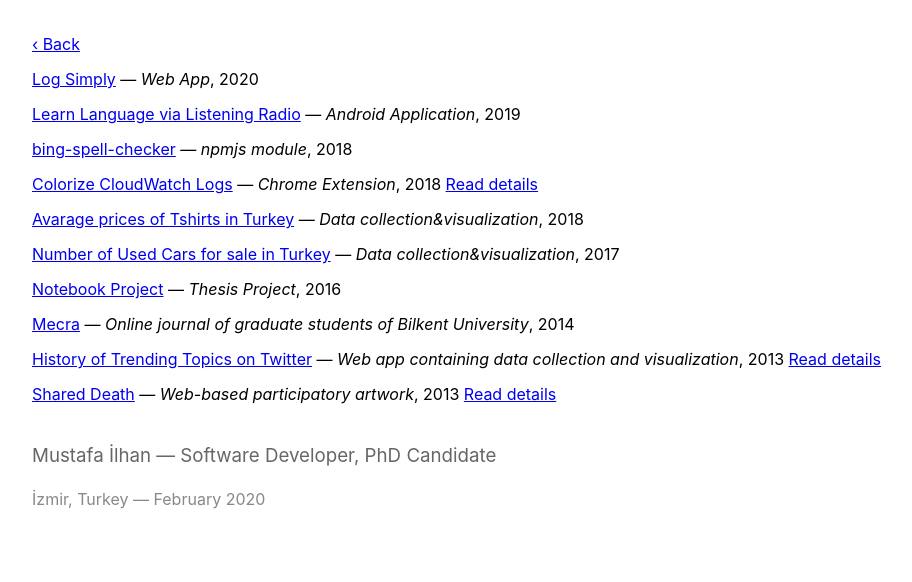
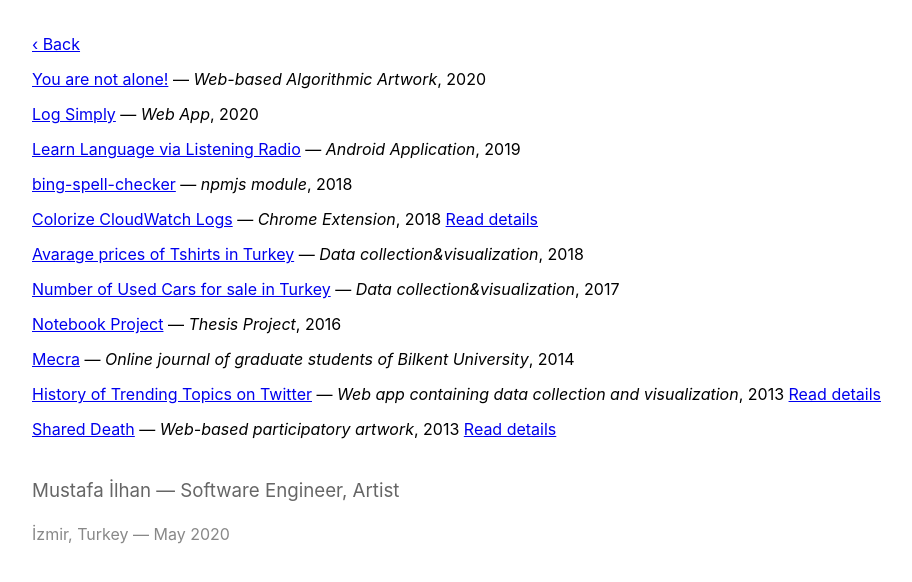
Before and after one commit to ilhan-mstf/ilhan-mstf.github.io, a plain HTML site: page list_of_projects.html in a window 1280 px wide. Shown: the part 132-714 px from the top of the page, without its empty margins (56-968 px from the left). Drawn offline with Linux system fonts and the light colour scheme.

Commit message:
Update headline, add you are not alone

```diff
--- a/list_of_projects.html
+++ b/list_of_projects.html
@@ -1,8 +1,6 @@
 <!--
 
   Come and contribute https://github.com/ilhan-mstf/
-
-  Enter hackMode you'll see more!
 
 -->
 
@@ -11,8 +9,8 @@
 <head>
   <meta charset="utf-8">
   <meta name="viewport" content="width=device-width, initial-scale=1, shrink-to-fit=no">
-  <title>List of Works - Mustafa İlhan | Software Developer, PhD Candidate</title>
-  <meta name="description" content="List of Works - Mustafa İlhan | Software Developer, PhD Candidate | Personal Web Page"/>
+  <title>List of Works - Mustafa İlhan | Software Engineer, Artist</title>
+  <meta name="description" content="List of Works - Mustafa İlhan | Software Engineer, Artist | Personal Web Page"/>
 
   <style type="text/css">
     body {
@@ -75,6 +73,7 @@
     <h1>List of Projects</h1>
     <a href="/">&lsaquo; Back</a>
     <ul>
+      <li><a href="https://bit.ly/youAreNotAlone">You are not alone!</a> &mdash; <i>Web-based Algorithmic Artwork</i>, 2020</li>
       <li><a href="https://bit.ly/logSimply">Log Simply</a> &mdash; <i>Web App</i>, 2020</li>
       <li><a href="https://play.google.com/store/apps/details?id=com.learn.radio">Learn Language via Listening Radio</a> &mdash; <i>Android Application</i>, 2019</li>
       <li><a href="https://www.npmjs.com/package/bing-spell-checker">bing-spell-checker</a> &mdash; <i>npmjs module</i>, 2018</li>
@@ -86,8 +85,8 @@
       <li><a href="http://tt-history.appspot.com">History of Trending Topics on Twitter</a> &mdash; <i>Web app containing data collection and visualization</i>, 2013 <a href="https://medium.com/@ilhan_mstf/history-of-trending-topics-on-twitter-46a803a61625">Read details</a></li>
       <li><a href="https://shareddeath.herokuapp.com/">Shared Death</a> &mdash; <i>Web-based participatory artwork</i>, 2013 <a href="https://medium.com/@ilhan_mstf/shared-death-web-based-participatory-artwork-6d7c06fea46e">Read details</a></li>
     </ul>
-    <h3>Mustafa İlhan &mdash; Software Developer, PhD Candidate</h3>
-    <h4>İzmir, Turkey &mdash; February 2020</h4>
+    <h3>Mustafa İlhan &mdash; Software Engineer, Artist</h3>
+    <h4>İzmir, Turkey &mdash; May 2020</h4>
   </section>
 </body>
 </html>
```
